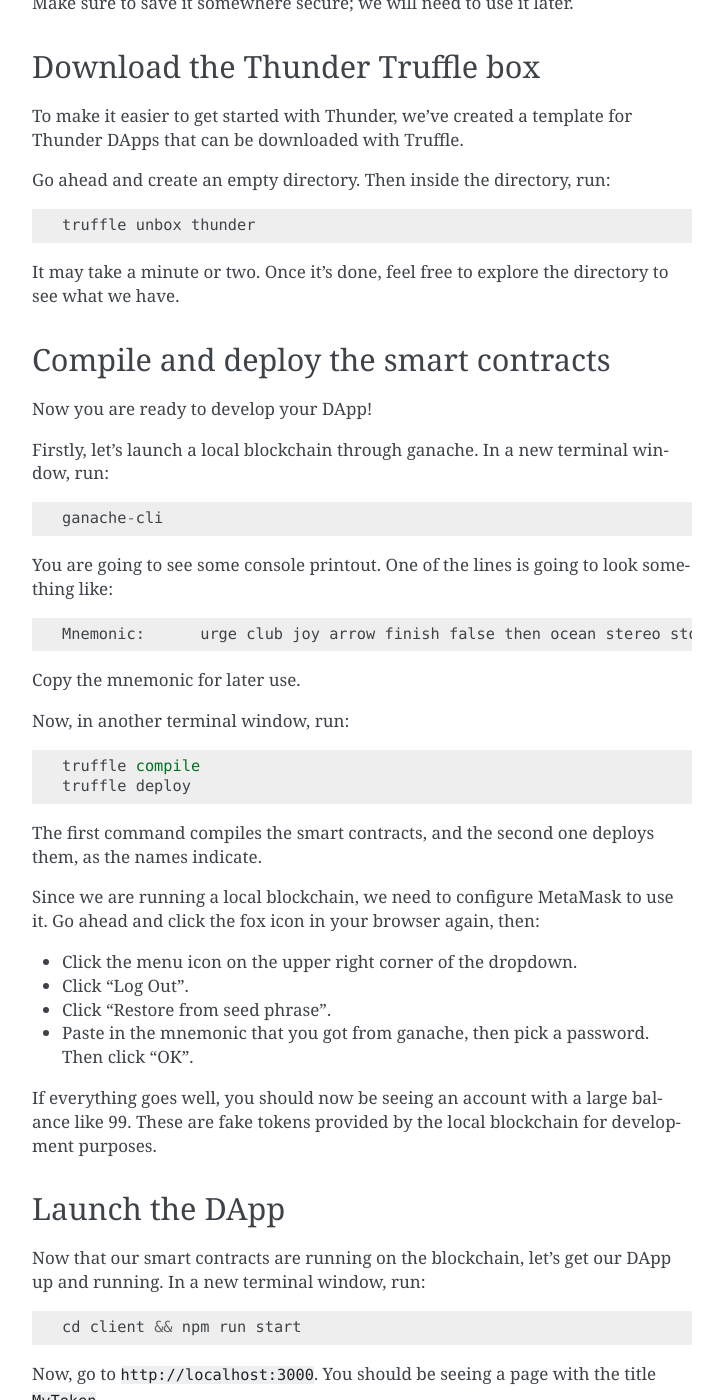
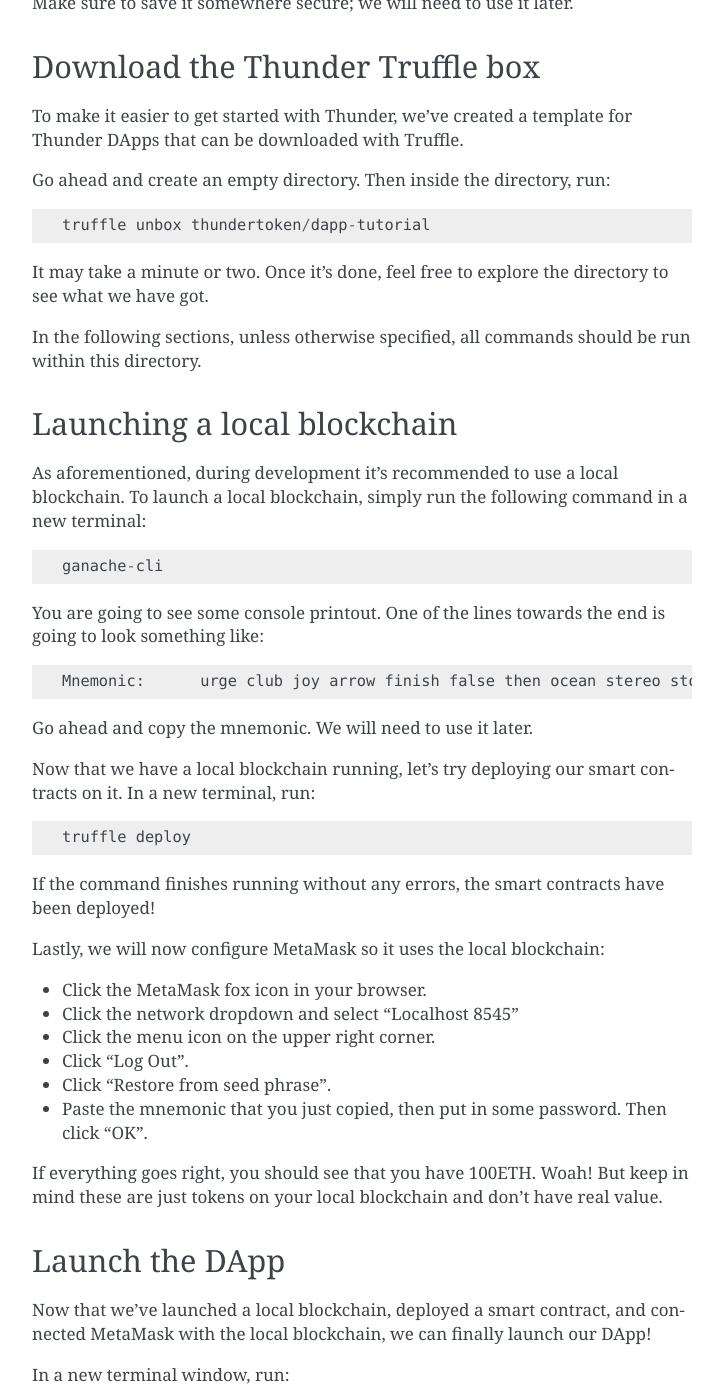
Before and after one commit to derekchiang/thunder-docs, a Sphinx documentation site: the page built from source/tutorials/build_dapp_on_thunder.md, in a window 1280 px wide and 1400 px high, scrolled down 767 px. Shown: the whole window, without its empty margins (388-1111 px from the left). Built offline with Sphinx 7.4.7, drawn with Linux system fonts in a browser that asks for light colours; some of the changed text lies outside the part shown.

Commit message:
Keep iterating on the tutorial

````diff
--- a/source/tutorials/build_dapp_on_thunder.md
+++ b/source/tutorials/build_dapp_on_thunder.md
@@ -31,53 +31,57 @@
 Go ahead and create an empty directory.  Then inside the directory, run:
 
 ```
-truffle unbox thunder
+truffle unbox thundertoken/dapp-tutorial
 ```
 
-It may take a minute or two.  Once it's done, feel free to explore the directory to see what we have.
+It may take a minute or two.  Once it's done, feel free to explore the directory to see what we have got.
 
-## Compile and deploy the smart contracts
+In the following sections, unless otherwise specified, all commands should be run within this directory.
 
-Now you are ready to develop your DApp!
+## Launching a local blockchain
 
-Firstly, let's launch a local blockchain through ganache.  In a new terminal window, run:
+As aforementioned, during development it's recommended to use a local blockchain.  To launch a local blockchain, simply run the following command in a new terminal:
 
 ```
 ganache-cli
 ```
 
-You are going to see some console printout.  One of the lines is going to look something like:
+You are going to see some console printout.  One of the lines towards the end is going to look something like:
 
 ```
 Mnemonic:      urge club joy arrow finish false then ocean stereo stock this giraffe
 ```
 
-Copy the mnemonic for later use.
+Go ahead and copy the mnemonic.  We will need to use it later.
 
-Now, in another terminal window, run:
+Now that we have a local blockchain running, let's try deploying our smart contracts on it.  In a new terminal, run:
 
 ```
-truffle compile
 truffle deploy
 ```
 
-The first command compiles the smart contracts, and the second one deploys them, as the names indicate.
+If the command finishes running without any errors, the smart contracts have been deployed!
 
-Since we are running a local blockchain, we need to configure MetaMask to use it.  Go ahead and click the fox icon in your browser again, then:
+Lastly, we will now configure MetaMask so it uses the local blockchain:
 
-* Click the menu icon on the upper right corner of the dropdown.
+* Click the MetaMask fox icon in your browser.
+* Click the network dropdown and select "Localhost 8545"
+* Click the menu icon on the upper right corner.
 * Click "Log Out".
 * Click "Restore from seed phrase".
-* Paste in the mnemonic that you got from ganache, then pick a password.  Then click "OK".
+* Paste the mnemonic that you just copied, then put in some password.  Then click "OK".
 
-If everything goes well, you should now be seeing an account with a large balance like 99.  These are fake tokens provided by the local blockchain for development purposes.
+If everything goes right, you should see that you have 100ETH.  Woah!  But keep in mind these are just tokens on your local blockchain and don't have real value.
 
 ## Launch the DApp
 
-Now that our smart contracts are running on the blockchain, let's get our DApp up and running.  In a new terminal window, run:
+Now that we've launched a local blockchain, deployed a smart contract, and connected MetaMask with the local blockchain, we can finally launch our DApp!
+
+In a new terminal window, run:
 
 ```
-cd client && npm run start
+cd client
+npm run start
 ```
 
 Now, go to `http://localhost:3000`.  You should be seeing a page with the title `MyToken`.
@@ -88,7 +92,7 @@
 
 If you look at your balance, you should see that you have `1000000` tokens already.  We will get to the reason why later.  For now, let's try sending the tokens to someone else.  Since this is a local blockchain, we don't really have other people to send to.  Fortunately it's easy enough to create a new address on a blockchain, so let's do just that:
 
-- Click the fox icon in your browser.
+- Click the MetaMask icon in your browser.
 - Click the accounts button, which is the first button in the upper right corner.
 - Click "Create Account".
 
@@ -125,7 +129,7 @@
 
 The first thing we need to do is to connect MetaMask with the Thunder testnet.  Here are the steps:
 
-- Click the MetaMask fox icon.
+- Click the MetaMask fox icon in your browser.
 - Log out of your current account (which is provided by the local blockchain) by clicking the menu button, and then click "Log Out".
 - Click "Restore from seed phrase" again and restore your original account with your original seed phrase.
 - Click the dropdown that says "Private Network".
@@ -136,7 +140,7 @@
 
 ## Getting Thunder testnet tokens
 
-Head straight to "https://testnet.thundertoken.com".
+Head straight to "https://testnet.thundertoken.com"...
 
 ## Deploying the DApp on Thunder testnet
 
@@ -165,6 +169,16 @@
 
 Head to github and create a new repo.  You should name the repo after your token, since your DApp will eventually be available at `https://<username>.github.io/<repo-name>`.
 
+Once you've created the repo, push your code into the repo.  The steps are roughly as follows:
+
+```
+git init
+git add .
+git commit -m "Init"
+git remote add origin <your-repo-url>
+git push -u origin master
+```
+
 Once that's done, open up `package.json` in your favorite editor and edit the `homepage` field to look like the following:
 
 ```
````
Also changed, not shown: other parts of source/tutorials/build_dapp_on_thunder.md (+1 -1 lines).
